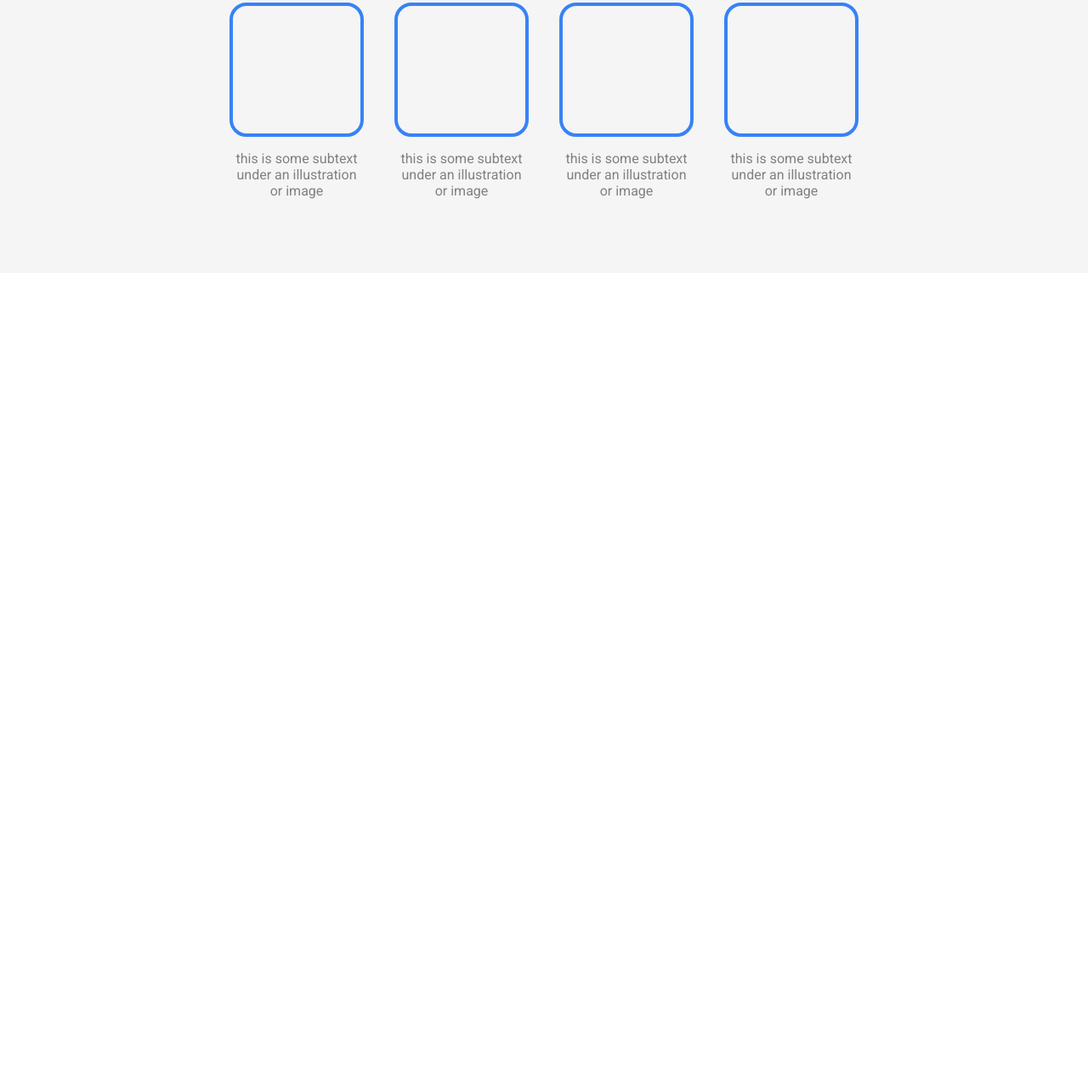
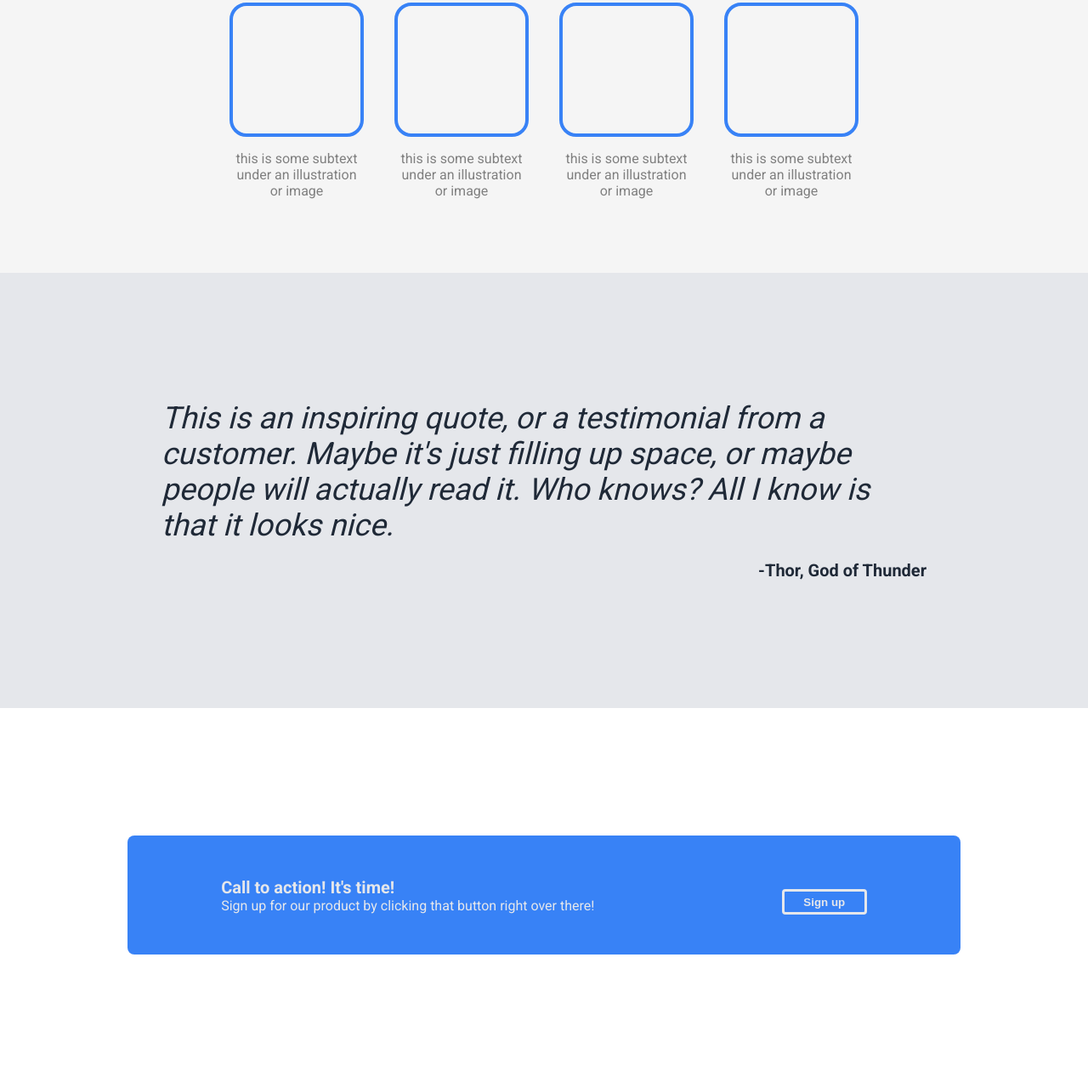
Before and after one commit to R-W-Jones/landing-page, a plain HTML site: page index.html in a window 1280 px wide. Shown: the part 700-1973 px from the top of the page at 85% size. Before the commit the page ends 1021 px from the top, so only its background shows below. Drawn offline with Linux system fonts and the light colour scheme.

Commit message:
added cta box and button

```diff
--- a/index.html
+++ b/index.html
@@ -52,6 +52,35 @@
                 </div>
             </div>
         </div>
+        <div class="quote">
+            <div class="wrapper">
+                <div class="text">
+                    <div class="quote-txt">
+                        This is an inspiring quote, or a testimonial from a customer.
+                        Maybe it's just filling up space, or maybe people will actually read it.
+                        Who knows? All I know is that it looks nice.
+                    </div>
+                    <div class="quote-auth">
+                        -Thor, God of Thunder
+                    </div>
+                </div>
+            </div>
+        </div>
+    </div>
+    <div class="cta">
+        <div class="cta-box">
+            <div class="left-side">
+                <div class="text-1">
+                    Call to action! It's time!
+                </div>
+                <div class="text-2">
+                    Sign up for our product by clicking that button right over there!
+                </div>
+            </div>
+            <div class="right-side">
+                <button class="cta-button" type="button">Sign up</button>
+            </div>
+        </div>
     </div>
 </body>
 </html>
--- a/style.css
+++ b/style.css
@@ -93,7 +93,7 @@ ul {
     height: 500px;
     flex-direction: column;
     color: #1F2937;
-    gap: 52px   ;
+    gap: 52px;
     background-color: whitesmoke;
 }
 
@@ -124,3 +124,64 @@ ul {
     text-align: center;
     margin: 0 10px;
 }
+
+.quote {
+    background-color: #E5E7EB;
+    color: #1F2937;
+}
+
+.wrapper {
+    display: flex;
+    flex-direction: column;
+    justify-content: space-evenly;
+    align-items: center;
+    padding: 150px;
+    width: 900px;
+    margin: auto;
+}
+
+.text {
+    display: flex;
+    flex-direction: column;
+    justify-content: center;
+    align-items: end;
+    gap: 20px;
+}
+
+.quote-txt {
+    font-size: 36px;
+    color: #1F2937;
+    font-style: italic;
+    font-weight: 300;
+}
+
+.quote-auth {
+    font-size: 20px;
+    font-weight: bold;
+}
+
+.cta {
+    display: flex;
+    justify-content: center;
+    align-items: center;
+    padding: 150px;
+}
+
+.cta-box {
+    display: flex;
+    width: 1000px;
+    height: 140px;
+    background-color: #3882F6;
+    justify-content: space-around;
+    align-items: center;
+    border-radius: 8px;
+}
+
+.text-1 {
+    font-size: 20px;
+    font-weight: bold;
+}
+
+.cta-button {
+    border-style: solid;
+}
```
